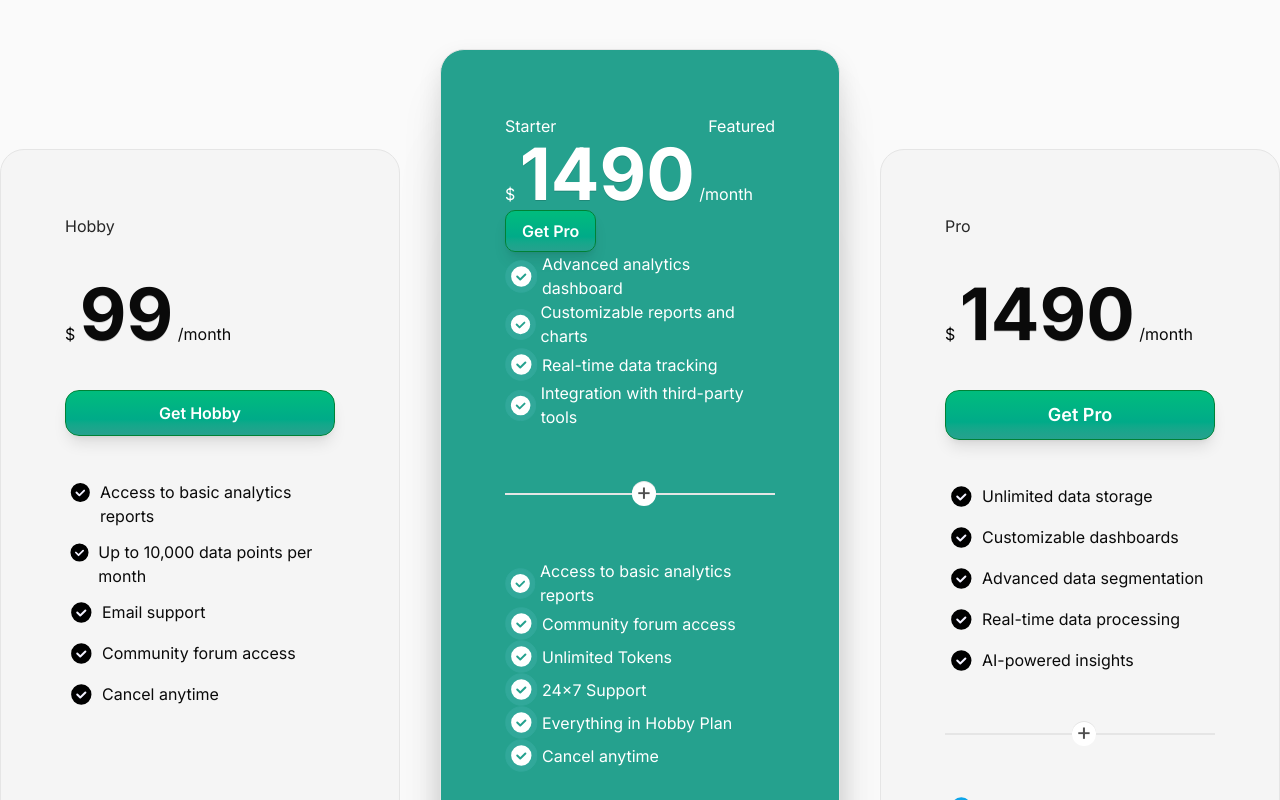
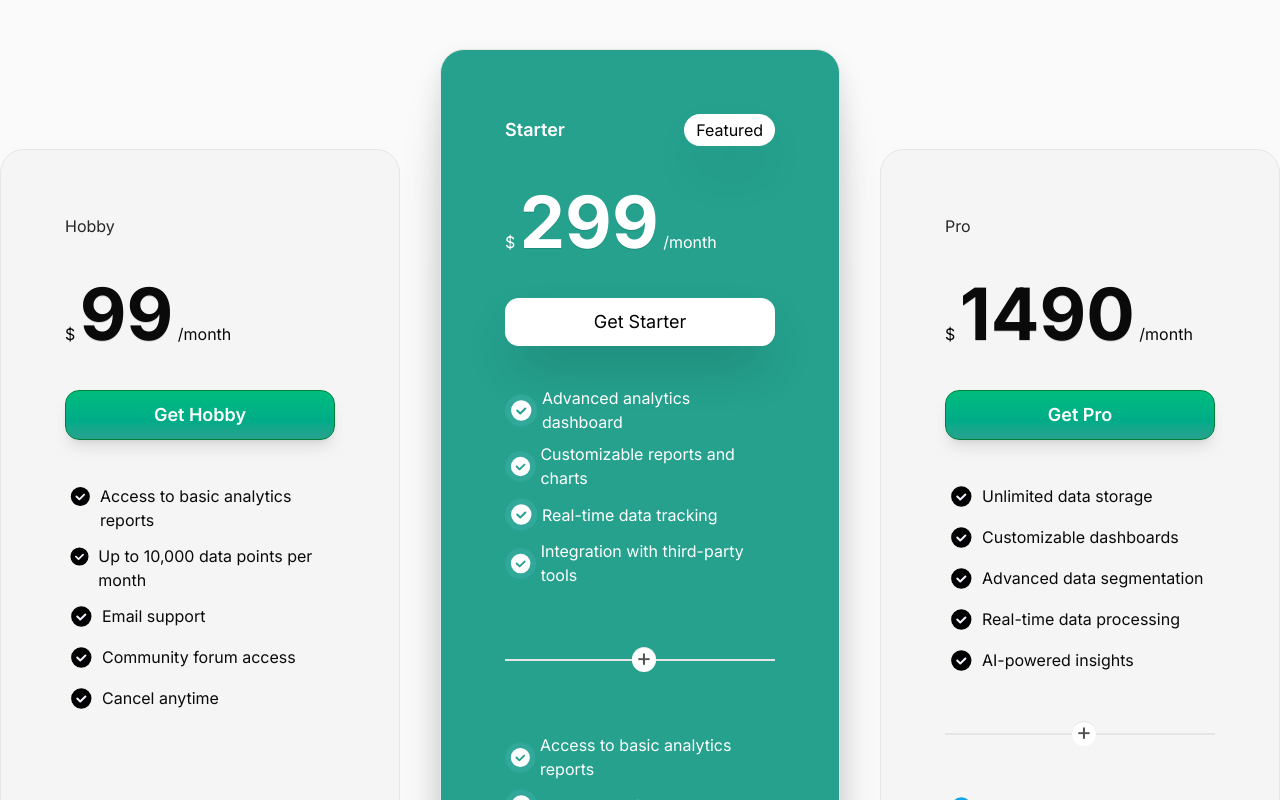
Before and after one commit to devsujalpatel/playful-template, a Next.js app: page /pricing in a window 1280 px wide. Shown: the part 360-1160 px from the top of the page. Built offline with nearby package versions, Linux system fonts and the light colour scheme.

Commit message:
Starter pricing card created pricing comp done

```diff
--- a/src/modules/pricing/components/hobby-pricing.tsx
+++ b/src/modules/pricing/components/hobby-pricing.tsx
@@ -10,7 +10,7 @@ export const HobbyPricing = () => {
           $ <span className="text-7xl font-bold text-shadow-2xs">99</span>{" "}
           /month
         </p>
-        <GreenBtn className="w-full py-2.5 rounded-xl">Get Hobby</GreenBtn>
+        <GreenBtn className="w-full py-2.5 text-lg rounded-xl">Get Hobby</GreenBtn>
         <div className="flex flex-col gap-2">
           {planDetails.map((item, idx) => (
             <div key={idx} className="flex gap-1 items-start">
--- a/src/modules/pricing/components/pro-pricing.tsx
+++ b/src/modules/pricing/components/pro-pricing.tsx
@@ -10,7 +10,7 @@ export const ProPricing = () => {
           $ <span className="text-7xl font-bold text-shadow-2xs">1490</span>{" "}
           /month
         </p>
-        <GreenBtn className="w-full py-2.5 rounded-xl text-lg">
+        <GreenBtn className="w-full text-lg py-2.5 rounded-xl">
           Get Pro
         </GreenBtn>
         <div className="flex flex-col gap-2">
--- a/src/modules/pricing/components/starter-pricing.tsx
+++ b/src/modules/pricing/components/starter-pricing.tsx
@@ -6,16 +6,20 @@ export const StarterPricing = () => {
   return (
     <div className="flex flex-col p-6 lg:p-8 xl:p-16 border w-full h-[1050px] my-16 md:my-0 bg-brand text-white rounded-3xl shadow-[0px_10px_23px_0px_#0000001a,0px_41px_41px_0px_#00000017,0px_92px_55px_0px_#0000000d,0px_164px_66px_0px_#00000003,0px_257px_72px_0px_#00000000]">
       <div className="flex items-center justify-between">
-        <p>Starter</p>
-        <button>Featured</button>
+        <p className="font-semibold text-lg">Starter</p>
+        <button className="px-3 py-1 bg-white  text-black rounded-full shadow-2xl">
+          Featured
+        </button>
       </div>
-      <div>
+      <div className="flex flex-col gap-10 my-10">
         <p>
-          $ <span className="text-7xl font-bold text-shadow-2xs">1490</span>{" "}
+          $ <span className="text-7xl font-bold text-shadow-2xs">299</span>{" "}
           /month
         </p>
-        <GreenBtn>Get Pro</GreenBtn>
-        <div>
+        <button className="w-full text-black py-2.5 shadow-2xl text-shadow-accent font-normal text-lg rounded-xl bg-white">
+          Get Starter
+        </button>
+        <div className="flex flex-col gap-2">
           {planDetails.map((item, idx) => (
             <div key={idx} className="flex gap-1 items-center">
               <GreenCheckIcon
@@ -32,6 +36,7 @@ export const StarterPricing = () => {
               <span className="-mt-1">+</span>
             </div>
           </div>
+          <div className="flex flex-col gap-2">
             {extraPlanDetails.map((item, idx) => (
               <div key={idx} className="flex gap-1 items-center">
                 <GreenCheckIcon
@@ -42,6 +47,7 @@ export const StarterPricing = () => {
                 <p>{item}</p>
               </div>
             ))}
+          </div>
         </div>
       </div>
     </div>
```
Lines whose indentation alone changed are shown as unchanged.
